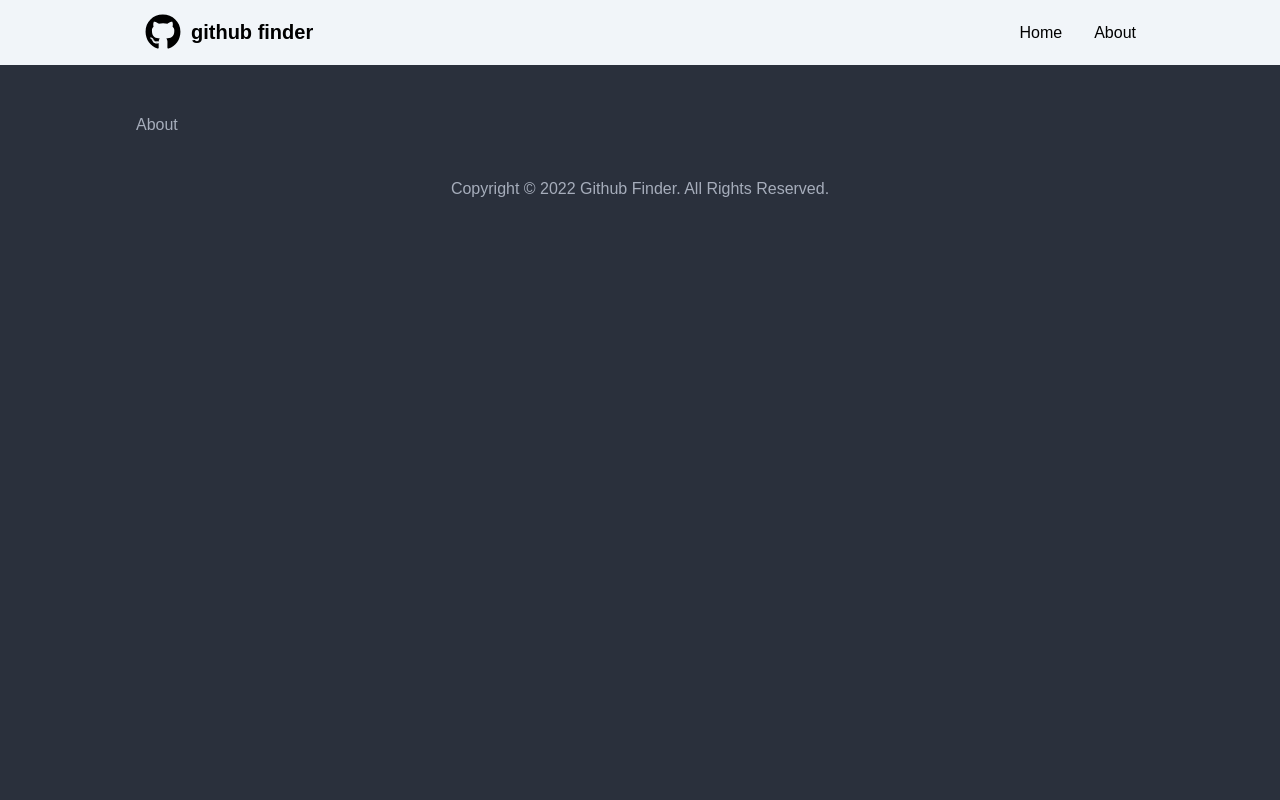
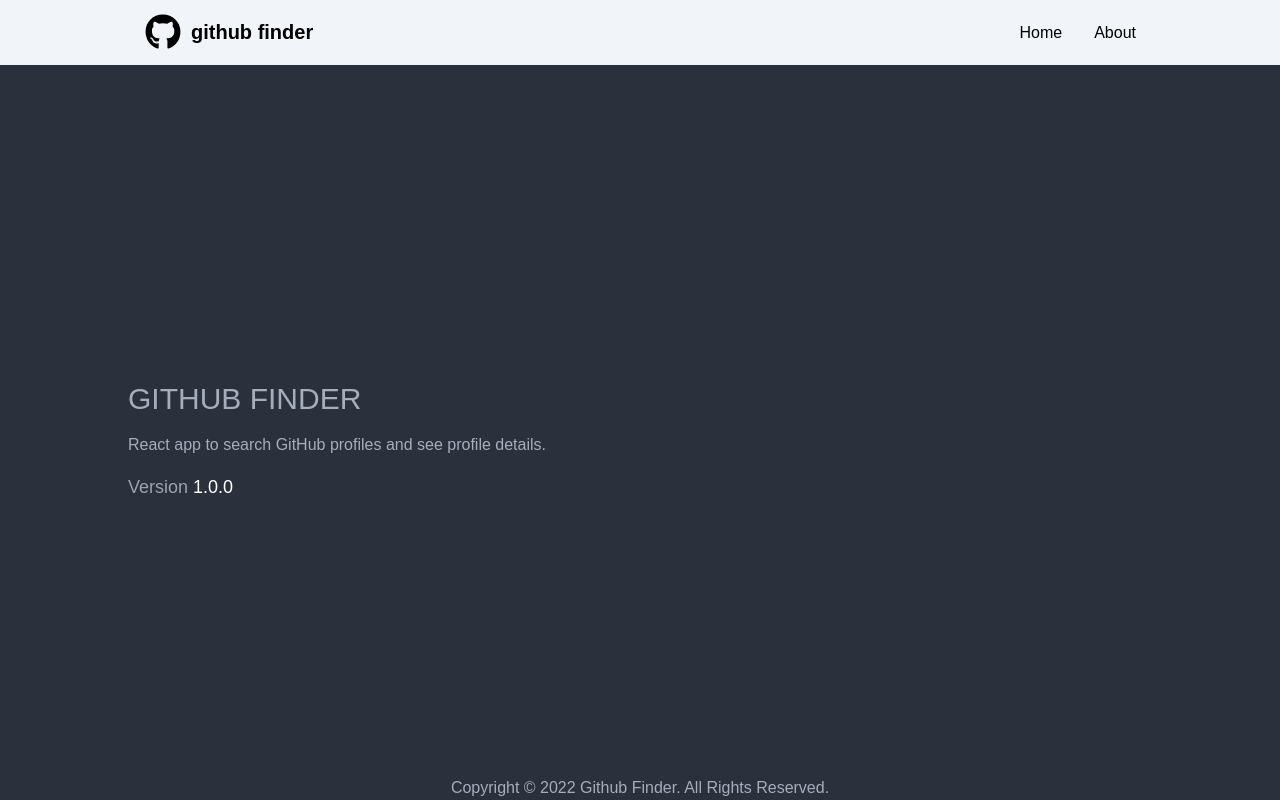
Before and after one commit to iann-e/reactjs-github-finder-app, a React (Create React App) app: page /about in a window 1280 px wide. Built offline with nearby package versions, Linux system fonts and the light colour scheme.

Commit message:
fixed layout

```diff
--- a/src/App.js
+++ b/src/App.js
@@ -15,9 +15,10 @@ function App() {
   return (
       <GithubProvider>
       <Router>
+        <div className="flex flex-col justify-between h-screen">
         <Navbar />
-        <div className='h-full max-w-screen-lg m-auto p-2 flex flex-col justify-between gap-y-10'>
-          <div className="container h-full min-h-full">
+        <div>
+          <div className="mx-auto max-w-screen-lg">
             <Routes>
                 <Route path ="/" element={
                     <Home />
@@ -28,6 +29,7 @@ function App() {
 
             </Routes>
           </div>
+        </div>
         <Footer />
         </div>
       </Router>
--- a/src/pages/About.jsx
+++ b/src/pages/About.jsx
@@ -2,7 +2,13 @@ import React from 'react'
 
 function About() {
   return (
-    <div>About</div>
+    <div>
+    <h1 className='text-3xl mb-4 uppercase'>Github Finder</h1>
+    <p className='mb-4 font-light'>React app to search GitHub profiles and see profile details. </p>
+    <p className='text-lg text-gray-400'>
+      Version <span className='text-white'>1.0.0</span>
+    </p>
+  </div>
   )
 }
 
```
Also changed, not shown: 1 other file (tests, documents, lock files or other folders). Lines whose indentation alone changed are shown as unchanged.
